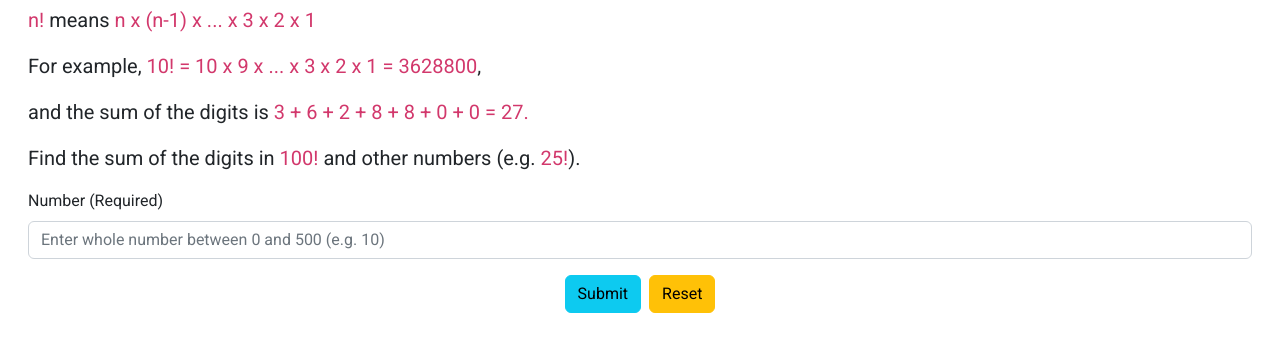
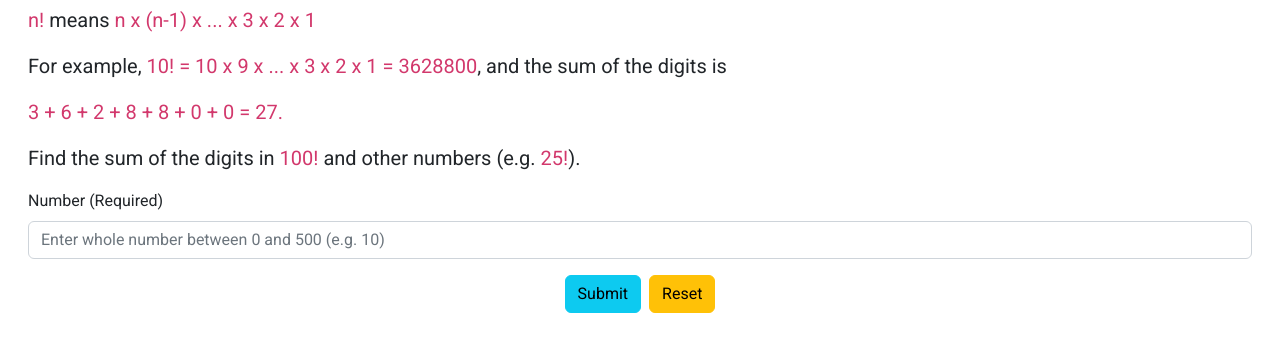
Before and after one commit to derektypist/project-euler-020, a plain HTML site: page index.html in a window 1280 px wide. Shown: the part 113-464 px from the top of the page. Drawn offline with nearby package versions, Linux system fonts and the light colour scheme.

Commit message:
Updated index.html

```diff
--- a/index.html
+++ b/index.html
@@ -19,8 +19,8 @@
     <!-- Set Up Instructions -->
     <section class="container-fluid instructions">
         <p><span class="terms">n!</span> means <span class="terms">n x (n-1) x ... x 3 x 2 x 1</span></p>
-        <p>For example, <span class="terms">10! = 10 x 9 x ... x 3 x 2 x 1 = 3628800</span>,</p>
-        <p>and the sum of the digits is <span class="terms">3 + 6 + 2 + 8 + 8 + 0 + 0 = 27.</span></p>
+        <p>For example, <span class="terms">10! = 10 x 9 x ... x 3 x 2 x 1 = 3628800</span>, and the sum of the digits is</p>
+        <p><span class="terms">3 + 6 + 2 + 8 + 8 + 0 + 0 = 27.</span></p>
         <p>Find the sum of the digits in <span class="terms">100!</span> and other numbers (e.g. <span class="terms">25!</span>).</p>
     </section>
 
```
